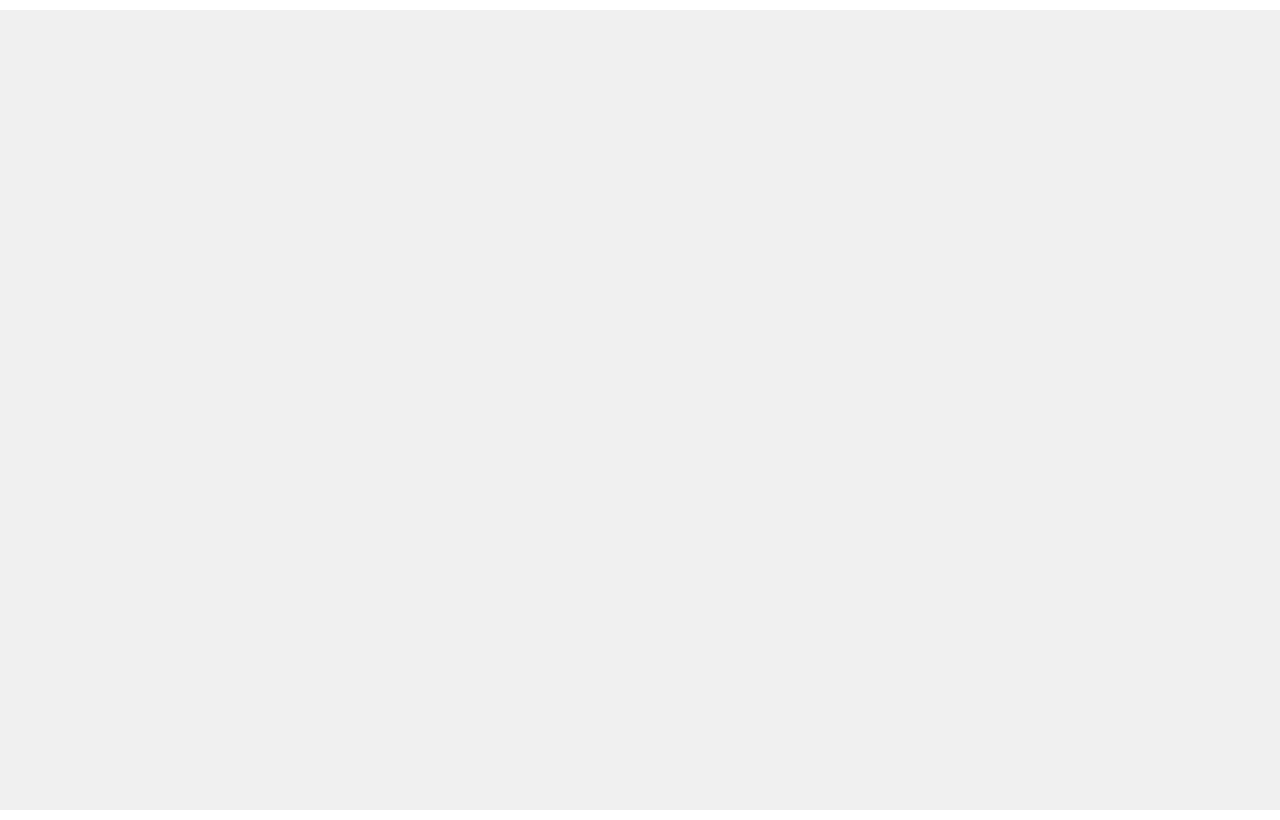
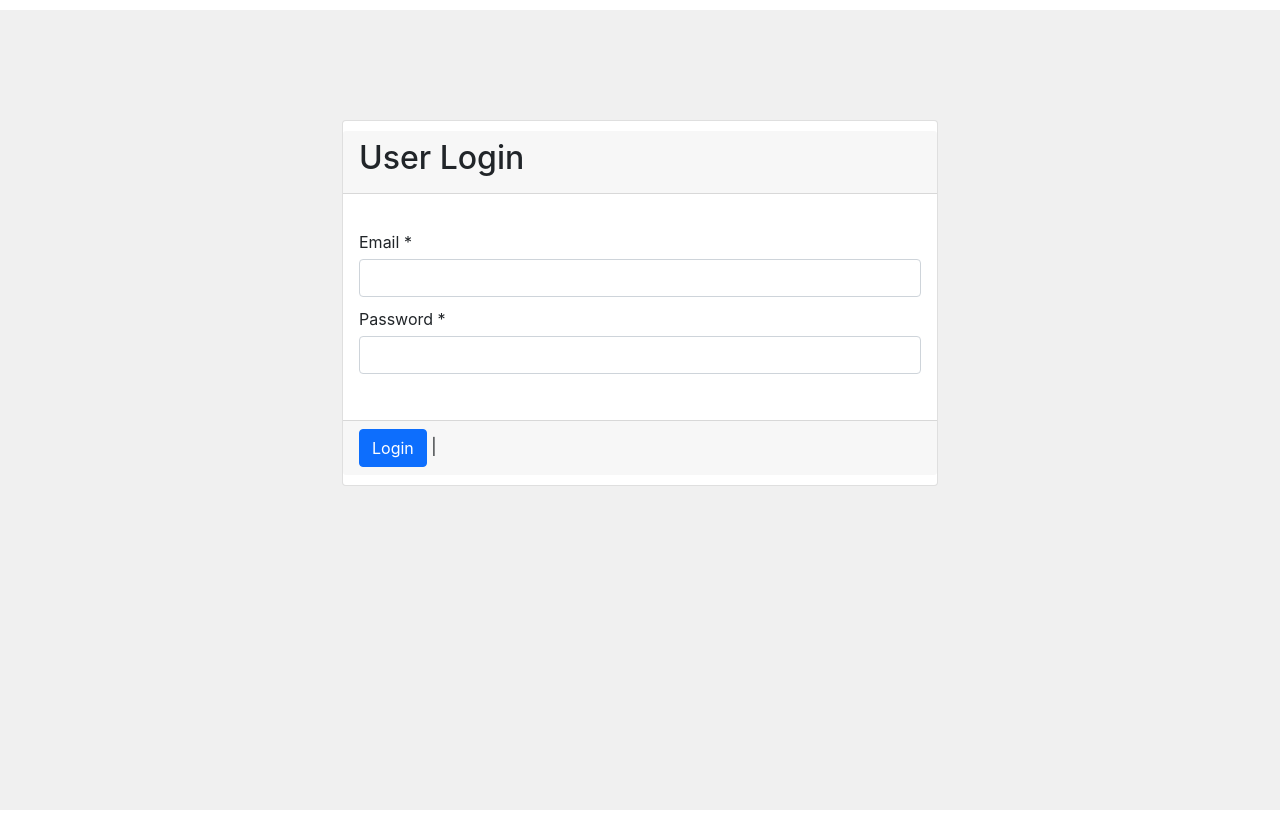
Before and after one commit to ogusam/Eljornal, a React (Create React App) app: page / in a window 1280 px wide. Before the commit this address had no page. Built offline with nearby package versions, Linux system fonts and the light colour scheme.

Commit message:
first commit

```diff
--- a/package.json
+++ b/package.json
@@ -35,7 +35,6 @@
     "eject": "react-scripts eject",
     "predeploy": "npm run build",
     "deploy": "gh-pages -d build"
-
   },
   "eslintConfig": {
     "extends": [
--- a/src/App.js
+++ b/src/App.js
@@ -25,7 +25,7 @@
       <BrowserRouter>
         <Routes>
 
-          <Route path="/login" element={<LoginForm/>}/>
+          <Route path="/" element={<LoginForm/>}/>
           <Route path='/forgotpassword' element={<ForgetPassword/>}/>
           <Route path='reset-password' element={<ResetPassword/>}/>
           <Route path="/admin" element={<Mainlayout/>}>
```
